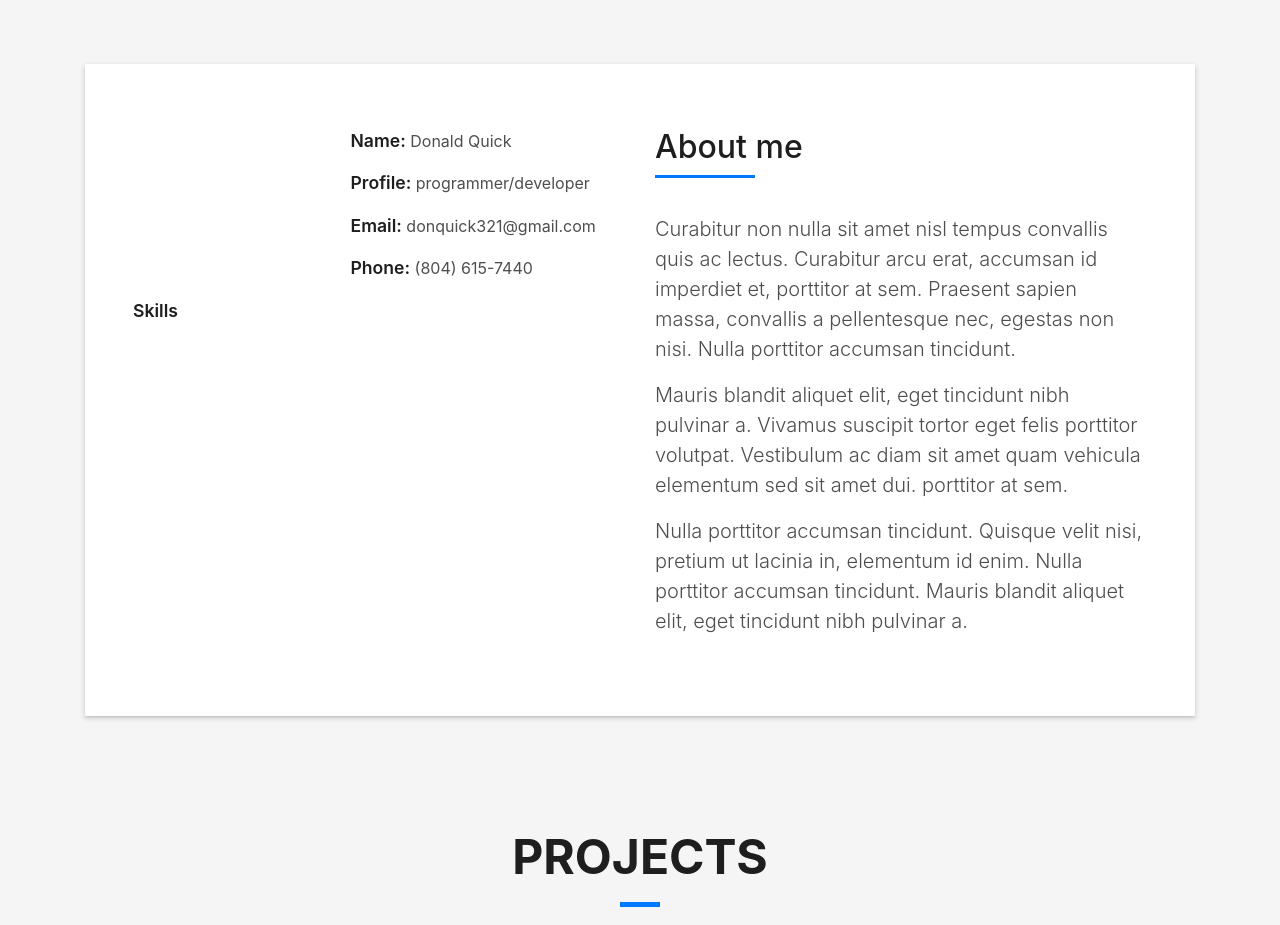
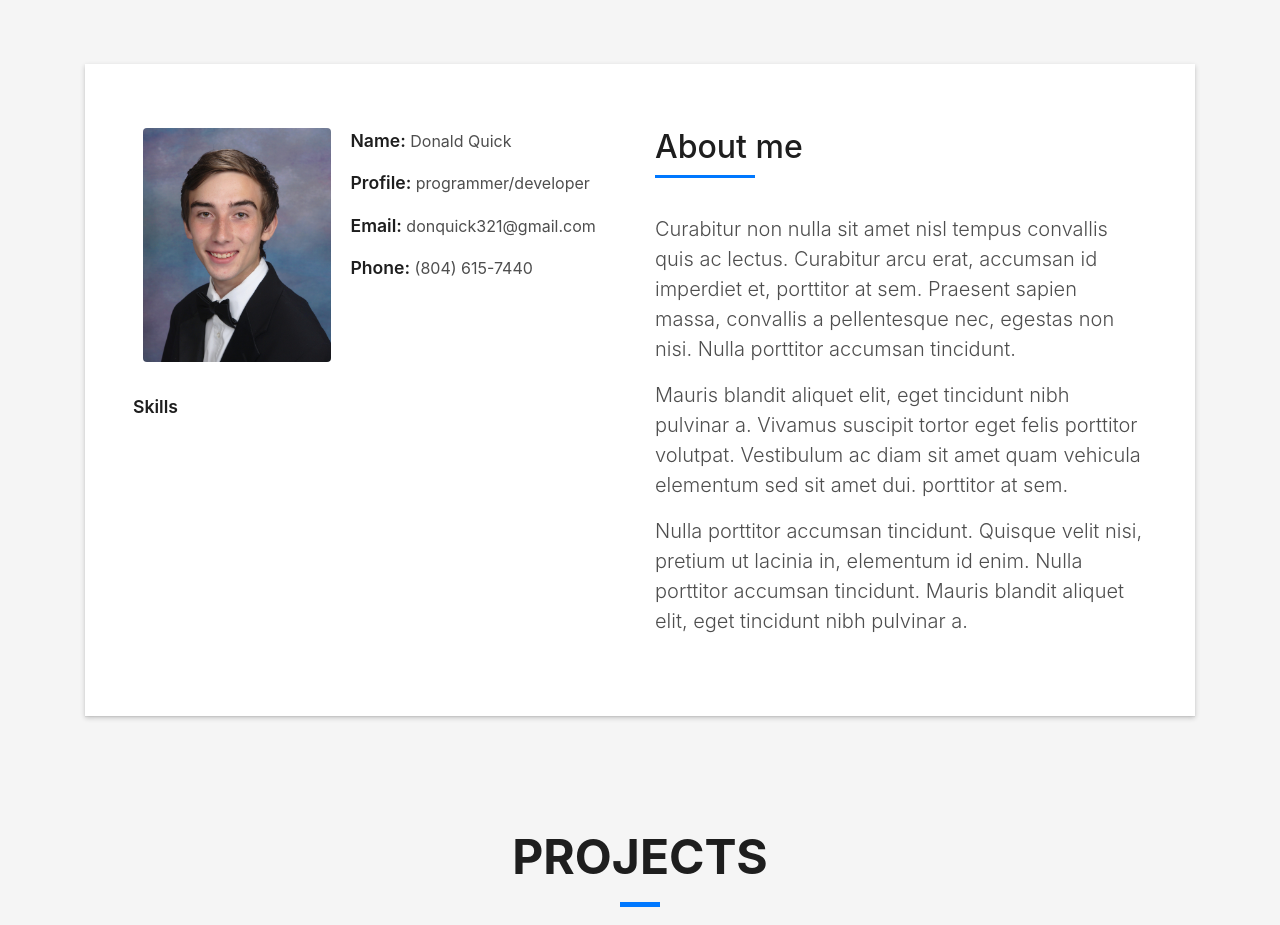
Before and after one commit to donq123/donq123.github.io, a plain HTML site: page index.html in a window 1280 px wide. Shown: the part 800-1725 px from the top of the page. Drawn offline with Linux system fonts and the light colour scheme; files whose address does not match are found by name.

Commit message:
Added Profile Img at About Me

```diff
--- a/index.html
+++ b/index.html
@@ -87,7 +87,7 @@
                 <div class="row">
                   <div class="col-sm-6 col-md-5">
                     <div class="about-img">
-                      <img src="img/testimonial-2.jpg" class="img-fluid rounded b-shadow-a" alt="">
+                      <img src="img/F1.jpg" class="img-fluid rounded b-shadow-a" alt="">
                     </div>
                   </div>
                   <div class="col-sm-6 col-md-7">
```
Also changed, not shown: img/F1.jpg (added).
